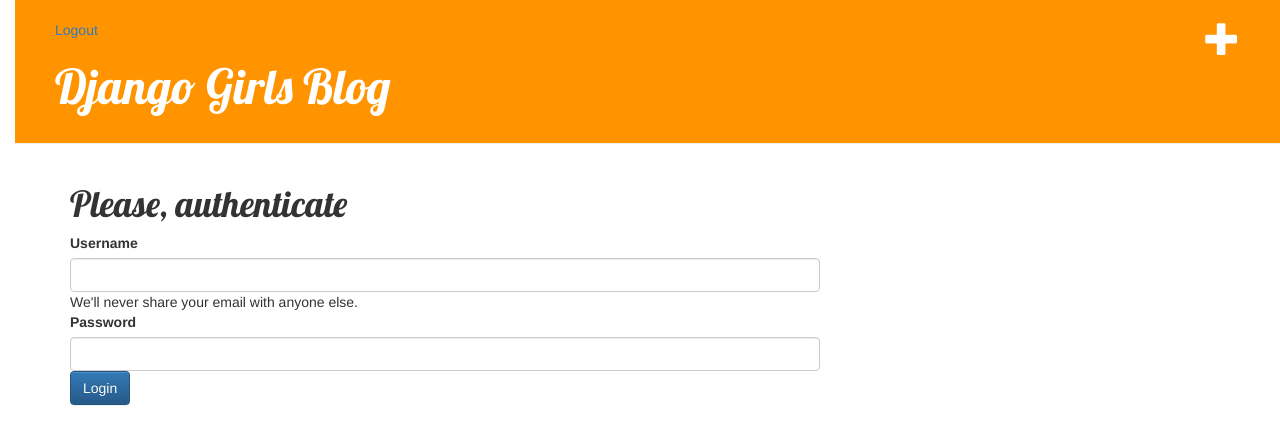
After one commit to timurbakibayev/my-first-blog, a Django app: page /login/ in a window 1280 px wide. The commit adds this page. Shown: the top 445 px of the page. Run offline with Django 3.2, Linux system fonts and the light colour scheme; some libraries are stand-ins or nearby versions.

Commit message:
login and logout

```diff
--- a/blog/templates/blog/base.html
+++ b/blog/templates/blog/base.html
@@ -4,25 +4,27 @@
         <title>Django Girls blog</title>
         <link rel="stylesheet" href="//maxcdn.bootstrapcdn.com/bootstrap/3.2.0/css/bootstrap.min.css">
         <link rel="stylesheet" href="//maxcdn.bootstrapcdn.com/bootstrap/3.2.0/css/bootstrap-theme.min.css">
+{#        <link href="https://cdn.jsdelivr.net/npm/bootstrap@5.1.3/dist/css/bootstrap.min.css" rel="stylesheet" integrity="sha384-1BmE4kWBq78iYhFldvKuhfTAU6auU8tT94WrHftjDbrCEXSU1oBoqyl2QvZ6jIW3" crossorigin="anonymous">#}
+
         <link href='//fonts.googleapis.com/css?family=Lobster&subset=latin,latin-ext' rel='stylesheet' type='text/css'>
         <link rel="stylesheet" href="{% static 'css/blog.css' %}">
     </head>
     <body>
         <body>
           <div class="page-header">
-                {% if user.is_authenticated %}
-                    <a href="{% url 'post_new' %}" class="top-menu"><span class="glyphicon glyphicon-plus"></span></a>
-                {% endif %}
+              <a href="/logout">Logout</a>
+              <a href="{% url 'post_new' %}" class="top-menu"><span class="glyphicon glyphicon-plus"></span></a>
               <h1><a href="/">Django Girls Blog</a></h1>
+
           </div>
           <div class="content container">
               <div class="row">
                   <div class="col-md-8">
-                  {% block content %}
-                  {% endblock %}
+                      {% block content %}
+                      {% endblock %}
                   </div>
               </div>
           </div>
-      </body>
+        </body>
     </body>
 </html>
--- /dev/null
+++ b/blog/templates/blog/login.html
@@ -0,0 +1,19 @@
+{% extends 'blog/base.html' %}
+
+{% block content %}
+    <h1>Please, authenticate</h1>
+    <form method="post">
+    {% csrf_token %}
+      <div class="mb-3">
+        <label for="exampleInputEmail1" class="form-label">Username</label>
+        <input type="text" name="username" class="form-control" id="exampleInputEmail1" aria-describedby="emailHelp">
+        <div id="emailHelp" class="form-text">We'll never share your email with anyone else.</div>
+      </div>
+      <div class="mb-3">
+        <label for="exampleInputPassword1" class="form-label">Password</label>
+        <input type="password" name="password" class="form-control" id="exampleInputPassword1">
+      </div>
+
+      <button type="submit" class="btn btn-primary">Login</button>
+    </form>
+{% endblock %}
--- a/blog/urls.py
+++ b/blog/urls.py
@@ -5,5 +5,7 @@
     path('', views.post_list, name='post_list'),
     path('post/<int:pk>/', views.post_detail, name='post_detail'),
     path('post/new/', views.post_new, name='post_new'),
+    path('login/', views.login_url, name='login'),
+    path('logout/', views.logout_url, name='logout'),
     path('post/<int:pk>/edit/', views.post_edit, name='post_edit'),
 ]
--- a/blog/views.py
+++ b/blog/views.py
@@ -1,3 +1,4 @@
+from django.contrib.auth import authenticate, login, logout
 from django.shortcuts import render, get_object_or_404, redirect
 from django.utils import timezone
 from .models import Post
@@ -15,6 +16,9 @@
 
 
 def post_new(request):
+    if request.user.is_anonymous:
+        return redirect('login')
+
     if request.method == "POST":
         form = PostForm(request.POST)
         if form.is_valid():
@@ -41,3 +45,24 @@
     else:
         form = PostForm(instance=post)
     return render(request, 'blog/post_edit.html', {'form': form})
+
+
+def login_url(request):
+    if request.method == "POST":
+        print("Our user wants to post something", request.POST)
+        username = request.POST.get("username", "")
+        password = request.POST.get("password", "")
+        user = authenticate(username=username, password=password)
+        if user is None:
+            print("Password is incorrect")
+        else:
+            print("Everything is fine")
+            login(request, user)
+            return redirect("/")
+
+    return render(request, "blog/login.html")
+
+
+def logout_url(request):
+    logout(request)
+    return redirect("/")
```
Also changed, not shown: 1 other file.
